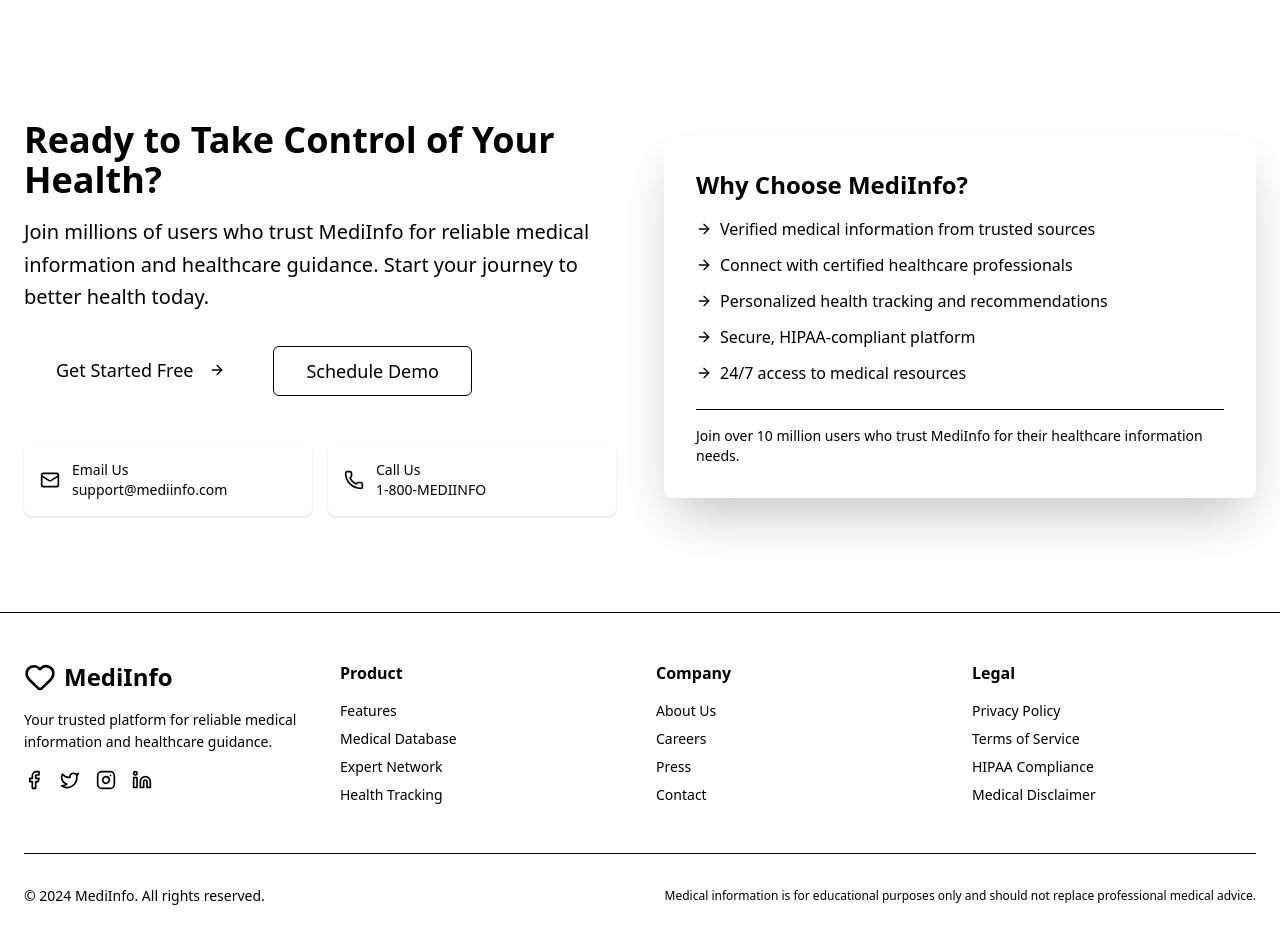
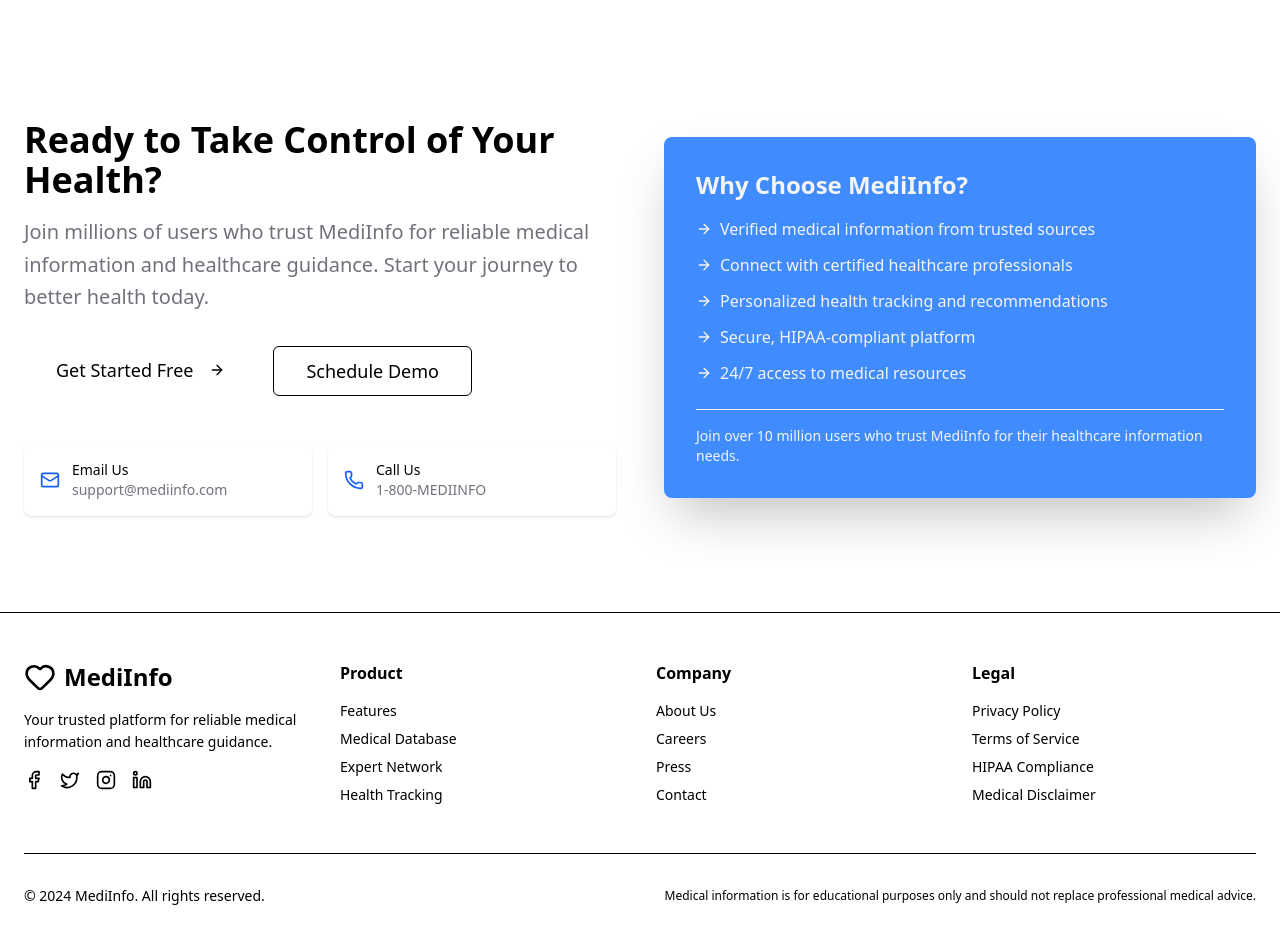
Before and after one commit to Nikuunj/mediInfo, a Next.js app in the folder apps/web/: page / in a window 1280 px wide. Shown: the part 2600-3534 px from the top of the page. Built offline with nearby package versions, Linux system fonts and the light colour scheme.

Commit message:
update: cta section

```diff
--- a/apps/web/components/CTA.tsx
+++ b/apps/web/components/CTA.tsx
@@ -12,7 +12,7 @@ const CTA = () => {
               <h2 className="text-3xl lg:text-4xl font-bold text-foreground">
                 Ready to Take Control of Your Health?
               </h2>
-              <p className="text-xl text-muted-foreground leading-relaxed">
+              <p className="text-xl text-zinc-500 leading-relaxed">
                 Join millions of users who trust MediInfo for reliable medical information
                 and healthcare guidance. Start your journey to better health today.
               </p>
@@ -31,27 +31,27 @@ const CTA = () => {
             <div className="grid grid-cols-1 sm:grid-cols-2 gap-4 pt-4">
               <Card className="border-0 bg-card/50">
                 <CardContent className="p-4 flex items-center space-x-3">
-                  <Mail className="h-5 w-5 text-primary flex-shrink-0" />
+                  <Mail className="h-5 w-5 text-blue-600 flex-shrink-0" />
                   <div>
                     <p className="text-sm font-medium text-foreground">Email Us</p>
-                    <p className="text-sm text-muted-foreground">support@mediinfo.com</p>
+                    <p className="text-sm text-zinc-500">support@mediinfo.com</p>
                   </div>
                 </CardContent>
               </Card>
 
               <Card className="border-0 bg-card/50">
                 <CardContent className="p-4 flex items-center space-x-3">
-                  <Phone className="h-5 w-5 text-primary flex-shrink-0" />
+                  <Phone className="h-5 w-5 text-blue-600 flex-shrink-0" />
                   <div>
                     <p className="text-sm font-medium text-foreground">Call Us</p>
-                    <p className="text-sm text-muted-foreground">1-800-MEDIINFO</p>
+                    <p className="text-sm text-zinc-500">1-800-MEDIINFO</p>
                   </div>
                 </CardContent>
               </Card>
             </div>
           </div>
 
-          <Card className="bg-primary text-primary-foreground border-0 shadow-2xl">
+          <Card className="bg-blue-500/90 text-zinc-100 border-0 shadow-2xl">
             <CardContent className="p-8 space-y-6">
               <div className="space-y-4">
                 <h3 className="text-2xl font-bold">Why Choose MediInfo?</h3>
```
